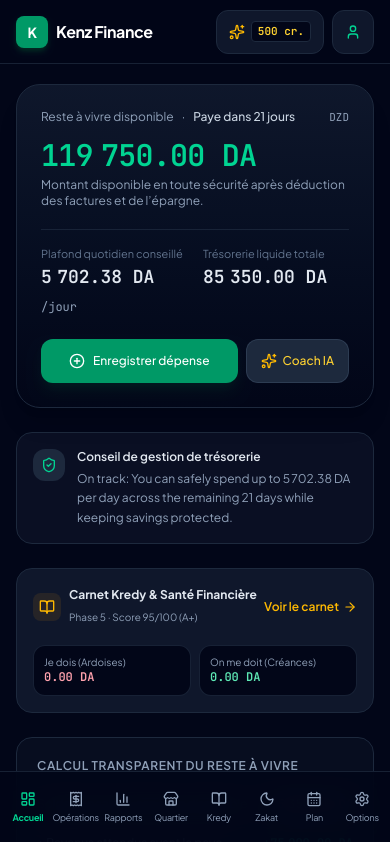
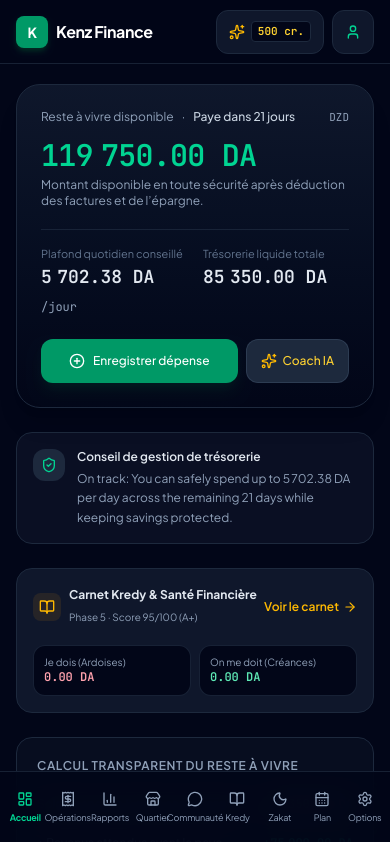
Before and after one commit to titouhalloub/kenz, a React (Vite) app: page / in a window 390 px wide. Shown: the top 842 px of the page. Built offline with nearby package versions, Linux system fonts and the light colour scheme; no server answers.

Commit message:
Integrate Kenz community into desktop and mobile navigation

```diff
--- a/src/App.tsx
+++ b/src/App.tsx
@@ -15,6 +15,7 @@ import {
   BookOpen,
   Moon,
   BarChart3,
+  MessageCircle,
 } from 'lucide-react';
 import {
   loadBudgetState,
@@ -81,6 +82,7 @@ import { AdvancedReportsView } from './components/AdvancedReportsView';
 import { TransactionsView } from './components/TransactionsView';
 import { PlanView } from './components/PlanView';
 import { DirectoryView } from './components/DirectoryView';
+import { CommunityView } from './components/CommunityView';
 import { SettingsView } from './components/SettingsView';
 import { DebtLedgerView } from './components/DebtLedgerView';
 import { FestiveZakatView } from './components/FestiveZakatView';
@@ -98,7 +100,7 @@ import { dispatchBillReminders } from './services/billReminderService';
 import { User as UserIcon } from 'lucide-react';
 import { kenzText } from './domain/i18n';
 
-type NavTab = 'home' | 'transactions' | 'reports' | 'plan' | 'nearby' | 'debts' | 'zakat' | 'settings' | 'profile';
+type NavTab = 'home' | 'transactions' | 'reports' | 'plan' | 'nearby' | 'community' | 'debts' | 'zakat' | 'settings' | 'profile';
 
 export default function App() {
   const [budgetState, setBudgetState] = useState<BudgetState>(() => loadBudgetState());
@@ -511,6 +513,14 @@ export default function App() {
             {kenzText(budgetState.profile.locale, 'neighborhood', 'Quartier & Services')}
           </button>
           <button
+            onClick={() => setActiveTab('community')}
+            className={`whitespace-nowrap transition-colors min-h-[44px] flex items-center cursor-pointer ${
+              activeTab === 'community' ? 'text-emerald-400 font-bold' : 'hover:text-slate-200'
+            }`}
+          >
+            {budgetState.profile.locale === 'ar' ? 'المجتمع' : budgetState.profile.locale === 'en' ? 'Community' : 'Communauté'}
+          </button>
+          <button
             onClick={() => setActiveTab('debts')}
             className={`whitespace-nowrap transition-colors min-h-[44px] flex items-center cursor-pointer ${
               activeTab === 'debts' ? 'text-amber-400 font-bold' : 'hover:text-slate-200'
@@ -663,6 +673,14 @@ export default function App() {
           />
         )}
 
+        {activeTab === 'community' && (
+          <CommunityView
+            user={currentUser}
+            locale={budgetState.profile.locale}
+            availableBudgetMinor={safeToSpend}
+          />
+        )}
+
         {activeTab === 'debts' && (
           <DebtLedgerView
             debts={debts}
@@ -730,7 +748,7 @@ export default function App() {
         aria-label="Navigation principale"
         className="md:hidden fixed bottom-0 left-0 right-0 z-40 bg-slate-950/90 backdrop-blur-lg border-t border-slate-800/80 px-1 py-1"
       >
-        <div className="grid grid-cols-8 items-center h-16 max-w-xl mx-auto">
+        <div className="grid grid-cols-9 items-center h-16 max-w-xl mx-auto">
           {/* 1. Home Tab */}
           <button
             onClick={() => setActiveTab('home')}
@@ -773,6 +791,17 @@ export default function App() {
           >
             <Store className="w-4 h-4" />
             <span className="text-[9px] mt-1 tracking-tight">{budgetState.profile.locale === 'ar' ? 'الحي' : budgetState.profile.locale === 'en' ? 'Nearby' : 'Quartier'}</span>
+          </button>
+
+          {/* Community tab */}
+          <button
+            onClick={() => setActiveTab('community')}
+            className={`flex flex-col items-center justify-center min-h-[44px] cursor-pointer transition-colors ${
+              activeTab === 'community' ? 'text-emerald-400 font-bold' : 'text-slate-400 hover:text-slate-200'
+            }`}
+          >
+            <MessageCircle className="w-4 h-4" />
+            <span className="text-[9px] mt-1 tracking-tight">{budgetState.profile.locale === 'ar' ? 'المجتمع' : budgetState.profile.locale === 'en' ? 'Community' : 'Communauté'}</span>
           </button>
 
           {/* 4. Carnet Kredy Tab */}
```
